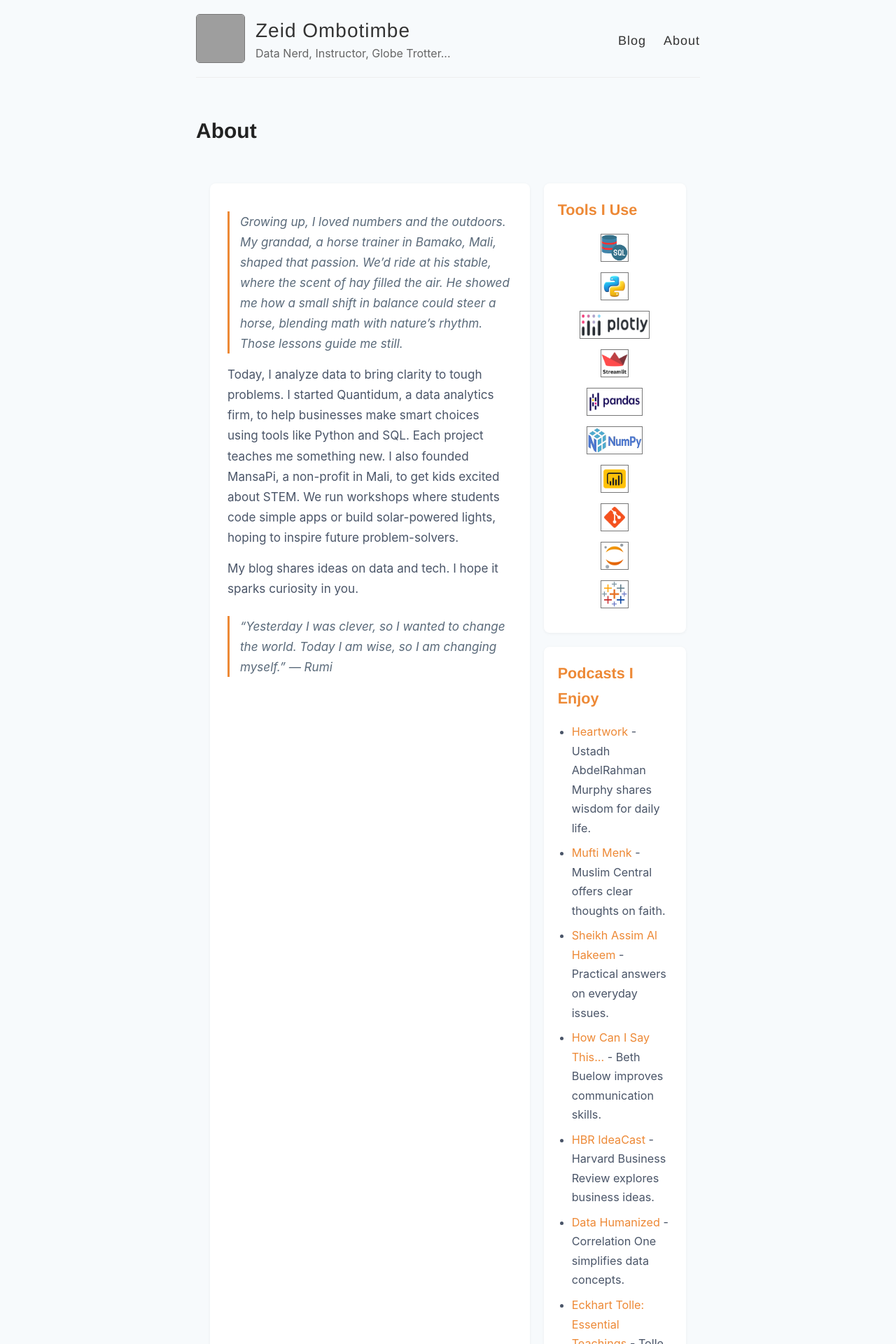
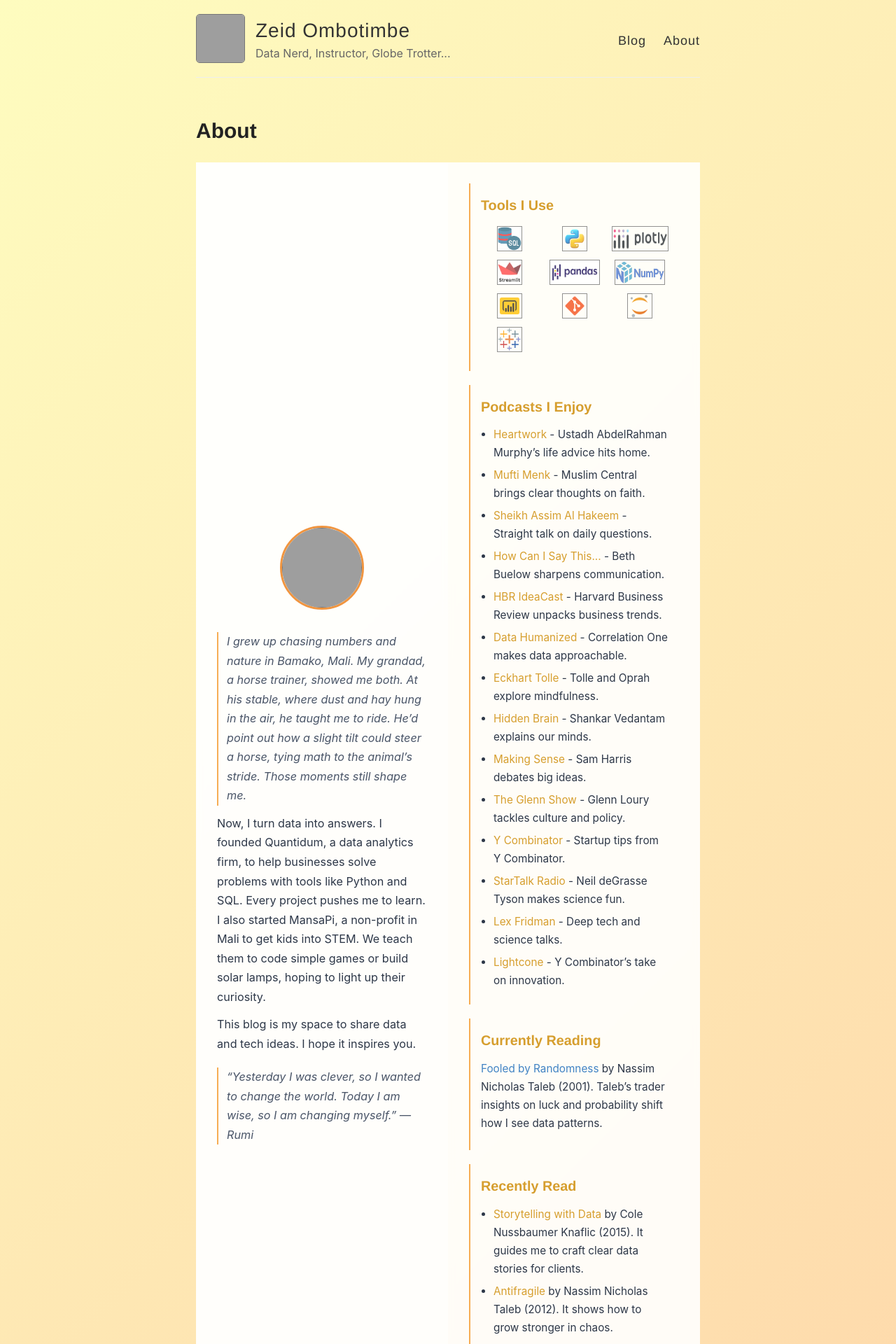
Before and after one commit to obtbe/obtbe.github.io, a Jekyll site: the page built from about.md, in a window 1280 px wide. Shown: the top 1920 px of the page at 70% size. Built offline with Jekyll 4.4.1, drawn with Linux system fonts in a browser that asks for light colours; our own code applies the rules of GitHub Pages for plain Markdown files; part of the change alters nothing that is shown; some of the changed text lies outside the part shown; grey boxes are pictures that could not be loaded.

Commit message:
no malice

```diff
--- a/about.md
+++ b/about.md
@@ -4,63 +4,66 @@ date: 2023-10-09T10:00:00Z
 description: ""
 ---
 
-<div class="about-wrapper">
-  <div class="about-main">
-    <div class="about-bio">
-      <p>Growing up, I loved numbers and the outdoors. My grandad, a horse trainer in Bamako, Mali, shaped that passion. We’d ride at his stable, where the scent of hay filled the air. He showed me how a small shift in balance could steer a horse, blending math with nature’s rhythm. Those lessons guide me still.</p>
-      <p>Today, I analyze data to bring clarity to tough problems. I started Quantidum, a data analytics firm, to help businesses make smart choices using tools like Python and SQL. Each project teaches me something new. I also founded MansaPi, a non-profit in Mali, to get kids excited about STEM. We run workshops where students code simple apps or build solar-powered lights, hoping to inspire future problem-solvers.</p>
-      <p>My blog shares ideas on data and tech. I hope it sparks curiosity in you.</p>
+<div class="about-split">
+  <div class="about-left">
+    <div class="avatar-circle">
+      <img src="/images/avatar-placeholder.png" alt="Avatar" class="avatar-img">
     </div>
-    <blockquote class="quote">
-      “Yesterday I was clever, so I wanted to change the world. Today I am wise, so I am changing myself.” — Rumi
-    </blockquote>
+    <div class="bio-text">
+      <p>I grew up chasing numbers and nature in Bamako, Mali. My grandad, a horse trainer, showed me both. At his stable, where dust and hay hung in the air, he taught me to ride. He’d point out how a slight tilt could steer a horse, tying math to the animal’s stride. Those moments still shape me.</p>
+      <p>Now, I turn data into answers. I founded Quantidum, a data analytics firm, to help businesses solve problems with tools like Python and SQL. Every project pushes me to learn. I also started MansaPi, a non-profit in Mali to get kids into STEM. We teach them to code simple games or build solar lamps, hoping to light up their curiosity.</p>
+      <p>This blog is my space to share data and tech ideas. I hope it inspires you.</p>
+      <blockquote class="quote">
+        “Yesterday I was clever, so I wanted to change the world. Today I am wise, so I am changing myself.” — Rumi
+      </blockquote>
+    </div>
   </div>
-  <div class="about-sidebar">
-    <div class="sidebar-section">
+  <div class="about-right">
+    <div class="sidebar-card">
       <h3>Tools I Use</h3>
-      <div class="tool-grid">
-        <img src="/images/sql.png" alt="SQL Icon" width="40" height="40">
-        <img src="/images/python.png" alt="Python Icon" width="40" height="40">
-        <img src="/images/plotly.png" alt="Plotly Icon" width="100" height="40">
-        <img src="/images/streamlit.png" alt="Streamlit Icon" width="40" height="40">
-        <img src="/images/pandas.png" alt="Pandas Icon" width="80" height="40">
-        <img src="/images/numpy.png" alt="Numpy Icon" width="80" height="40">
-        <img src="/images/powerbi.png" alt="Power BI Icon" width="40" height="40">
-        <img src="/images/git.png" alt="Git Icon" width="40" height="40">
-        <img src="/images/jupyter.png" alt="Jupyter Icon" width="40" height="40">
-        <img src="/images/tableau.png" alt="Tableau Icon" width="40" height="40">
+      <div class="tool-tiles">
+        <img src="/images/sql.png" alt="SQL Icon" width="36" height="36" title="SQL">
+        <img src="/images/python.png" alt="Python Icon" width="36" height="36" title="Python">
+        <img src="/images/plotly.png" alt="Plotly Icon" width="90" height="36" title="Plotly">
+        <img src="/images/streamlit.png" alt="Streamlit Icon" width="36" height="36" title="Streamlit">
+        <img src="/images/pandas.png" alt="Pandas Icon" width="72" height="36" title="Pandas">
+        <img src="/images/numpy.png" alt="Numpy Icon" width="72" height="36" title="Numpy">
+        <img src="/images/powerbi.png" alt="Power BI Icon" width="36" height="36" title="Power BI">
+        <img src="/images/git.png" alt="Git Icon" width="36" height="36" title="Git">
+        <img src="/images/jupyter.png" alt="Jupyter Icon" width="36" height="36" title="Jupyter">
+        <img src="/images/tableau.png" alt="Tableau Icon" width="36" height="36" title="Tableau">
       </div>
     </div>
-    <div class="sidebar-section">
+    <div class="sidebar-card">
       <h3>Podcasts I Enjoy</h3>
       <ul>
-        <li><a href="https://podcasts.apple.com/us/channel/roots-community-podcast/id6502764375">Heartwork</a> - Ustadh AbdelRahman Murphy shares wisdom for daily life.</li>
-        <li><a href="https://podcasts.apple.com/us/podcast/mufti-menk/id592746186">Mufti Menk</a> - Muslim Central offers clear thoughts on faith.</li>
-        <li><a href="https://podcasts.apple.com/us/podcast/sheikh-assim-al-hakeem/id1723926769">Sheikh Assim Al Hakeem</a> - Practical answers on everyday issues.</li>
-        <li><a href="https://podcasts.apple.com/us/podcast/how-can-i-say-this/id1434883770">How Can I Say This...</a> - Beth Buelow improves communication skills.</li>
-        <li><a href="https://podcasts.apple.com/us/podcast/hbr-ideacast/id152022135">HBR IdeaCast</a> - Harvard Business Review explores business ideas.</li>
-        <li><a href="https://podcasts.apple.com/us/podcast/data-humanized-by-correlation-one/id1693484349">Data Humanized</a> - Correlation One simplifies data concepts.</li>
-        <li><a href="https://podcasts.apple.com/us/podcast/eckhart-tolle-essential-teachings/id1458654443">Eckhart Tolle: Essential Teachings</a> - Tolle and Oprah discuss mindfulness.</li>
-        <li><a href="https://podcasts.apple.com/us/podcast/hidden-brain/id1028908750">Hidden Brain</a> - Shankar Vedantam reveals how minds work.</li>
-        <li><a href="https://podcasts.apple.com/us/podcast/making-sense-with-sam-harris/id733163012">Making Sense</a> - Sam Harris debates big ideas clearly.</li>
-        <li><a href="https://podcasts.apple.com/us/podcast/the-glenn-show/id505824976">The Glenn Show</a> - Glenn Loury discusses culture and policy.</li>
-        <li><a href="https://podcasts.apple.com/us/podcast/y-combinator-startup-podcast/id1236907421">Y Combinator Startup Podcast</a> - Tips for building startups.</li>
-        <li><a href="https://podcasts.apple.com/us/podcast/startalk-radio/id325404506">StarTalk Radio</a> - Neil deGrasse Tyson makes science engaging.</li>
-        <li><a href="https://podcasts.apple.com/us/podcast/lex-fridman-podcast/id1434243584">Lex Fridman Podcast</a> - Deep dives into tech and science.</li>
-        <li><a href="https://podcasts.apple.com/us/podcast/lightcone-podcast/id1743860177">Lightcone Podcast</a> - Y Combinator’s insights on innovation.</li>
+        <li><a href="https://podcasts.apple.com/us/channel/roots-community-podcast/id6502764375">Heartwork</a> - Ustadh AbdelRahman Murphy’s life advice hits home.</li>
+        <li><a href="https://podcasts.apple.com/us/podcast/mufti-menk/id592746186">Mufti Menk</a> - Muslim Central brings clear thoughts on faith.</li>
+        <li><a href="https://podcasts.apple.com/us/podcast/sheikh-assim-al-hakeem/id1723926769">Sheikh Assim Al Hakeem</a> - Straight talk on daily questions.</li>
+        <li><a href="https://podcasts.apple.com/us/podcast/how-can-i-say-this/id1434883770">How Can I Say This...</a> - Beth Buelow sharpens communication.</li>
+        <li><a href="https://podcasts.apple.com/us/podcast/hbr-ideacast/id152022135">HBR IdeaCast</a> - Harvard Business Review unpacks business trends.</li>
+        <li><a href="https://podcasts.apple.com/us/podcast/data-humanized-by-correlation-one/id1693484349">Data Humanized</a> - Correlation One makes data approachable.</li>
+        <li><a href="https://podcasts.apple.com/us/podcast/eckhart-tolle-essential-teachings/id1458654443">Eckhart Tolle</a> - Tolle and Oprah explore mindfulness.</li>
+        <li><a href="https://podcasts.apple.com/us/podcast/hidden-brain/id1028908750">Hidden Brain</a> - Shankar Vedantam explains our minds.</li>
+        <li><a href="https://podcasts.apple.com/us/podcast/making-sense-with-sam-harris/id733163012">Making Sense</a> - Sam Harris debates big ideas.</li>
+        <li><a href="https://podcasts.apple.com/us/podcast/the-glenn-show/id505824976">The Glenn Show</a> - Glenn Loury tackles culture and policy.</li>
+        <li><a href="https://podcasts.apple.com/us/podcast/y-combinator-startup-podcast/id1236907421">Y Combinator</a> - Startup tips from Y Combinator.</li>
+        <li><a href="https://podcasts.apple.com/us/podcast/startalk-radio/id325404506">StarTalk Radio</a> - Neil deGrasse Tyson makes science fun.</li>
+        <li><a href="https://podcasts.apple.com/us/podcast/lex-fridman-podcast/id1434243584">Lex Fridman</a> - Deep tech and science talks.</li>
+        <li><a href="https://podcasts.apple.com/us/podcast/lightcone-podcast/id1743860177">Lightcone</a> - Y Combinator’s take on innovation.</li>
       </ul>
     </div>
-    <div class="sidebar-section">
+    <div class="sidebar-card">
       <h3>Currently Reading</h3>
-      <p><a href="https://www.amazon.com/Fooled-Randomness-Hidden-Markets-Incerto/dp/0812975219">Fooled by Randomness</a> by Nassim Nicholas Taleb. Published in 2001, it explores luck and probability with sharp insights from Taleb’s trading days. It’s reshaping how I view chance in data.</p>
+      <p><a href="https://www.amazon.com/Fooled-Randomness-Hidden-Markets-Incerto/dp/0812975219">Fooled by Randomness</a> by Nassim Nicholas Taleb (2001). Taleb’s trader insights on luck and probability shift how I see data patterns.</p>
     </div>
-    <div class="sidebar-section">
+    <div class="sidebar-card">
       <h3>Recently Read</h3>
       <ul>
-        <li><a href="https://www.amazon.com/Storytelling-Data-Visualization-Business-Professionals/dp/1119002257">Storytelling with Data</a> by Cole Nussbaumer Knaflic (2015). It taught me to present data as clear, engaging stories for clients.</li>
-        <li><a href="https://www.amazon.com/Antifragile-Things-That-Disorder-Incerto/dp/0812979680">Antifragile</a> by Nassim Nicholas Taleb (2012). This book showed me how to thrive in uncertainty, a key for analytics.</li>
-        <li><a href="https://www.amazon.com/Automating-Inequality-High-Tech-Profile-Police/dp/1250074312">Automating Inequality</a> by Virginia Eubanks (2018). It revealed how tech can worsen unfairness in communities.</li>
-        <li><a href="https://www.amazon.com/Basic-Economics-Thomas-Sowell/dp/0465060730">Basic Economics</a> by Thomas Sowell (2014). Found in my dad’s office in 2017, I’ve read it eight times for its clear take on markets.</li>
+        <li><a href="https://www.amazon.com/Storytelling-Data-Visualization-Business-Professionals/dp/1119002257">Storytelling with Data</a> by Cole Nussbaumer Knaflic (2015). It guides me to craft clear data stories for clients.</li>
+        <li><a href="https://www.amazon.com/Antifragile-Things-That-Disorder-Incerto/dp/0812979680">Antifragile</a> by Nassim Nicholas Taleb (2012). It shows how to grow stronger in chaos.</li>
+        <li><a href="https://www.amazon.com/Automating-Inequality-High-Tech-Profile-Police/dp/1250074312">Automating Inequality</a> by Virginia Eubanks (2018). It exposes tech’s role in unfair systems.</li>
+        <li><a href="https://www.amazon.com/Basic-Economics-Thomas-Sowell/dp/0465060730">Basic Economics</a> by Thomas Sowell (2014). Found in my dad’s office in 2017, I’ve read it eight times for its clear market lessons.</li>
       </ul>
     </div>
   </div>
@@ -70,145 +73,174 @@ description: ""
   body {
     font-family: 'Inter', -apple-system, BlinkMacSystemFont, 'Segoe UI', Roboto, sans-serif;
     line-height: 1.7;
-    color: #2d3748;
-    background-color: #f7fafc;
+    color: #1a202c;
     margin: 0;
     padding: 0;
+    background: linear-gradient(135deg, #fefcbf 0%, #fed7aa 100%);
   }
 
-  .about-wrapper {
-    max-width: 1000px;
-    margin: 30px auto;
+  .about-split {
+    max-width: 1100px;
+    margin: 20px auto;
     display: flex;
-    gap: 20px;
-    padding: 20px;
+    min-height: calc(100vh - 40px);
+    overflow: hidden;
   }
 
-  .about-main {
-    flex: 2;
-    background: #fff;
-    border-radius: 8px;
-    padding: 25px;
-    box-shadow: 0 1px 4px rgba(0, 0, 0, 0.05);
+  .about-left {
+    flex: 1;
+    padding: 30px;
+    display: flex;
+    flex-direction: column;
+    justify-content: center;
+    background: rgba(255, 255, 255, 0.95);
+    backdrop-filter: blur(5px);
   }
 
-  .about-bio p {
-    font-size: 0.95em;
-    color: #4a5568;
-    margin: 15px 0;
+  .avatar-circle {
+    width: 120px;
+    height: 120px;
+    border-radius: 50%;
+    overflow: hidden;
+    margin: 0 auto 20px;
+    border: 3px solid #f6ad55;
+    animation: pulse 2s ease-in-out infinite;
   }
 
-  .about-bio p:first-of-type {
+  .avatar-img {
+    width: 100%;
+    height: 100%;
+    object-fit: cover;
+  }
+
+  .bio-text p {
+    font-size: 0.9em;
+    color: #2d3748;
+    margin: 12px 0;
+  }
+
+  .bio-text p:first-of-type {
     font-style: italic;
-    color: #5a6a7a;
-    border-left: 3px solid #ed8936;
-    padding-left: 15px;
+    color: #4a5568;
+    border-left: 2px solid #f6ad55;
+    padding-left: 12px;
   }
 
   .quote {
     font-style: italic;
-    color: #5a6a7a;
-    border-left: 3px solid #ed8936;
-    padding-left: 15px;
-    margin: 25px 0;
-    font-size: 0.95em;
+    color: #4a5568;
+    border-left: 2px solid #f6ad55;
+    padding-left: 12px;
+    margin: 20px 0;
+    font-size: 0.9em;
   }
 
-  .about-sidebar {
+  .about-right {
     flex: 1;
-    display: flex;
-    flex-direction: column;
-    gap: 20px;
+    padding: 30px;
+    background: rgba(255, 255, 255, 0.9);
+    backdrop-filter: blur(5px);
+    overflow-y: auto;
   }
 
-  .sidebar-section {
-    background: #fff;
-    border-radius: 8px;
-    padding: 20px;
-    box-shadow: 0 1px 4px rgba(0, 0, 0, 0.05);
+  .sidebar-card {
+    margin-bottom: 20px;
+    padding: 15px;
+    border-left: 2px solid #f6ad55;
   }
 
-  .sidebar-section h3 {
-    font-size: 1.2em;
-    color: #ed8936;
-    margin: 0 0 15px;
+  .sidebar-card h3 {
+    font-size: 1.1em;
+    color: #d69e2e;
+    margin: 0 0 10px;
     font-weight: 600;
   }
 
-  .tool-grid {
+  .tool-tiles {
     display: grid;
-    grid-template-columns: repeat(auto-fit, minmax(80px, 1fr));
-    gap: 15px;
+    grid-template-columns: repeat(auto-fit, minmax(70px, 1fr));
+    gap: 12px;
     justify-items: center;
-    margin: 15px 0;
+    margin: 12px 0;
   }
 
-  .tool-grid img {
-    transition: transform 0.2s ease;
+  .tool-tiles img {
+    transition: transform 0.3s ease, opacity 0.3s ease;
+    opacity: 0.8;
   }
 
-  .tool-grid img:hover {
-    transform: scale(1.15);
+  .tool-tiles img:hover {
+    transform: translateY(-5px);
+    opacity: 1;
   }
 
-  .sidebar-section ul {
+  .sidebar-card ul {
     margin: 0;
-    padding-left: 20px;
+    padding-left: 18px;
   }
 
-  .sidebar-section ul li {
-    font-size: 0.9em;
-    color: #4a5568;
-    margin-bottom: 8px;
+  .sidebar-card ul li {
+    font-size: 0.85em;
+    color: #2d3748;
+    margin-bottom: 6px;
   }
 
-  .sidebar-section ul li a {
-    color: #ed8936;
+  .sidebar-card ul li a {
+    color: #d69e2e;
     text-decoration: none;
-    transition: color 0.2s ease;
+    transition: color 0.3s ease;
   }
 
-  .sidebar-section ul li a:hover {
-    color: #c05621;
+  .sidebar-card ul li a:hover {
+    color: #b7791f;
     text-decoration: underline;
   }
 
-  .sidebar-section p {
-    font-size: 0.9em;
-    color: #4a5568;
+  .sidebar-card p {
+    font-size: 0.85em;
+    color: #2d3748;
     margin: 10px 0;
+  }
+
+  @keyframes pulse {
+    0%, 100% { border-color: #f6ad55; }
+    50% { border-color: #ed8936; }
   }
 
   /* Responsive Design */
   @media (max-width: 768px) {
-    .about-wrapper {
+    .about-split {
       flex-direction: column;
-      margin: 20px;
-      padding: 15px;
+      margin: 15px;
     }
 
-    .about-main, .sidebar-section {
-      padding: 15px;
+    .about-left, .about-right {
+      padding: 20px;
     }
 
-    .about-bio p, .quote, .sidebar-section ul li, .sidebar-section p {
-      font-size: 0.85em;
+    .avatar-circle {
+      width: 100px;
+      height: 100px;
     }
 
-    .sidebar-section h3 {
-      font-size: 1.1em;
+    .bio-text p, .quote, .sidebar-card ul li, .sidebar-card p {
+      font-size: 0.8em;
     }
 
-    .tool-grid img {
-      width: 36px;
-      height: 36px;
+    .sidebar-card h3 {
+      font-size: 1em;
     }
 
-    .tool-grid img[alt="Plotly Icon"],
-    .tool-grid img[alt="Pandas Icon"],
-    .tool-grid img[alt="Numpy Icon"] {
-      width: 72px;
-      height: 36px;
+    .tool-tiles img {
+      width: 32px;
+      height: 32px;
+    }
+
+    .tool-tiles img[alt="Plotly Icon"],
+    .tool-tiles img[alt="Pandas Icon"],
+    .tool-tiles img[alt="Numpy Icon"] {
+      width: 64px;
+      height: 32px;
     }
   }
 
```
